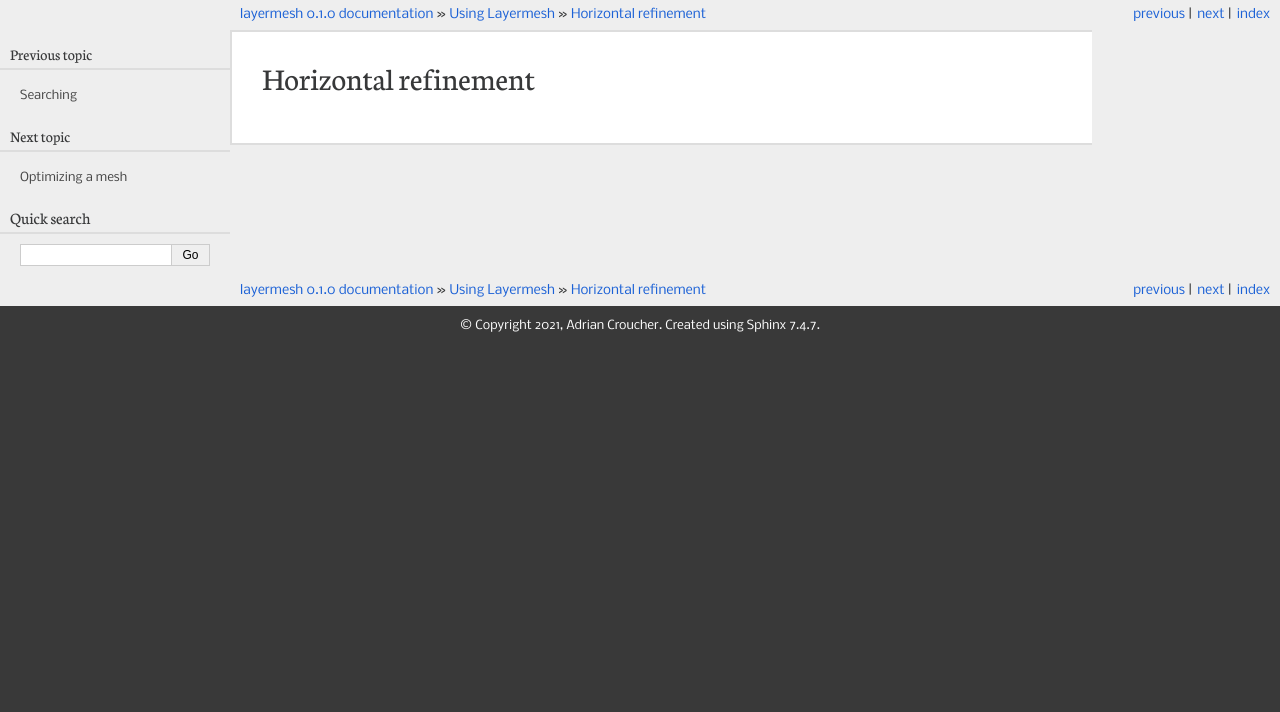
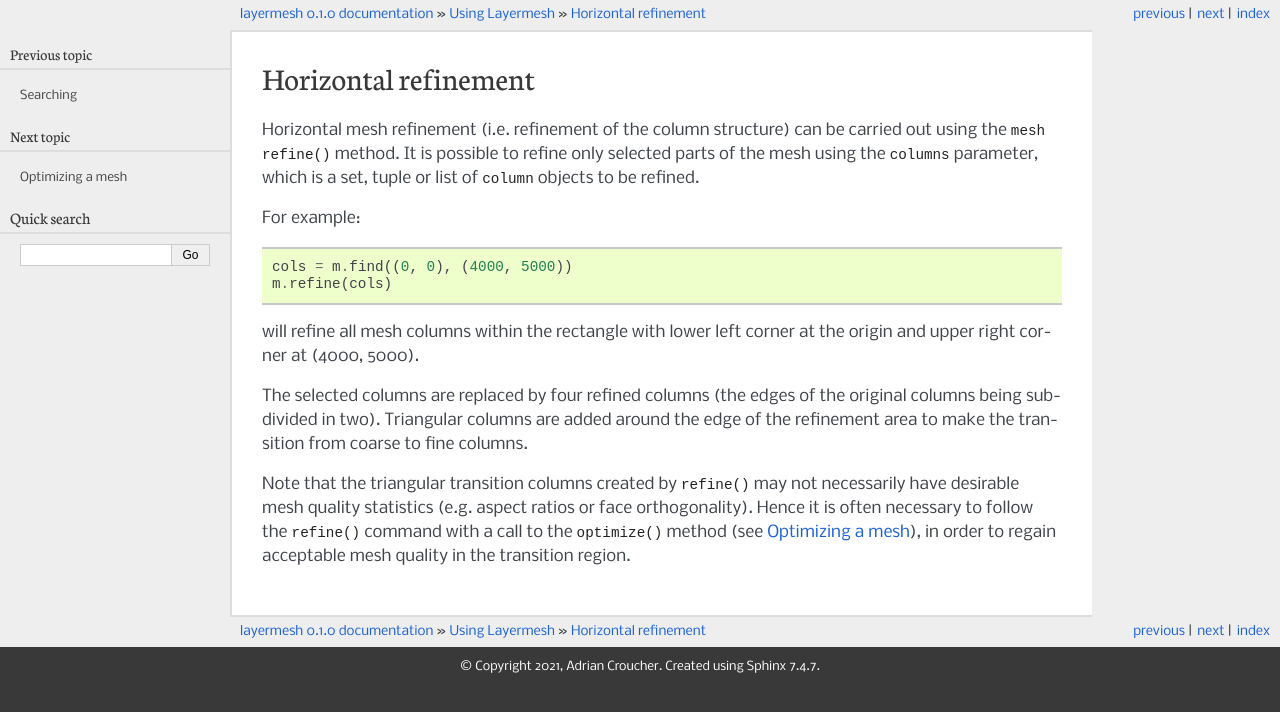
Before and after one commit to acroucher/layermesh, a Sphinx documentation site: the page built from doc/source/refine.rst, in a window 1280 px wide. Shown: the top 712 px of the page. Built offline with Sphinx 7.4.7, drawn with Linux system fonts in a browser that asks for light colours.

Commit message:
Add docs on mesh refine()

```diff
--- a/doc/source/optimize.rst
+++ b/doc/source/optimize.rst
@@ -1,2 +1,4 @@
+.. _optimize:
+
 Optimizing a mesh
 =================
--- a/doc/source/refine.rst
+++ b/doc/source/refine.rst
@@ -1,2 +1,30 @@
 Horizontal refinement
 =====================
+
+Horizontal mesh refinement (i.e. refinement of the column structure)
+can be carried out using the ``mesh`` ``refine()`` method. It is
+possible to refine only selected parts of the mesh using the
+``columns`` parameter, which is a set, tuple or list of ``column``
+objects to be refined.
+
+For example:
+
+.. code-block:: python
+
+  cols = m.find((0, 0), (4000, 5000))
+  m.refine(cols)
+
+will refine all mesh columns within the rectangle with lower left
+corner at the origin and upper right corner at (4000, 5000).
+
+The selected columns are replaced by four refined columns (the edges
+of the original columns being subdivided in two). Triangular columns
+are added around the edge of the refinement area to make the
+transition from coarse to fine columns.
+
+Note that the triangular transition columns created by ``refine()``
+may not necessarily have desirable mesh quality statistics
+(e.g. aspect ratios or face orthogonality). Hence it is often
+necessary to follow the ``refine()`` command with a call to the
+``optimize()`` method (see :ref:`optimize`), in order to regain
+acceptable mesh quality in the transition region.
```
Also changed, not shown: 1 other file.
